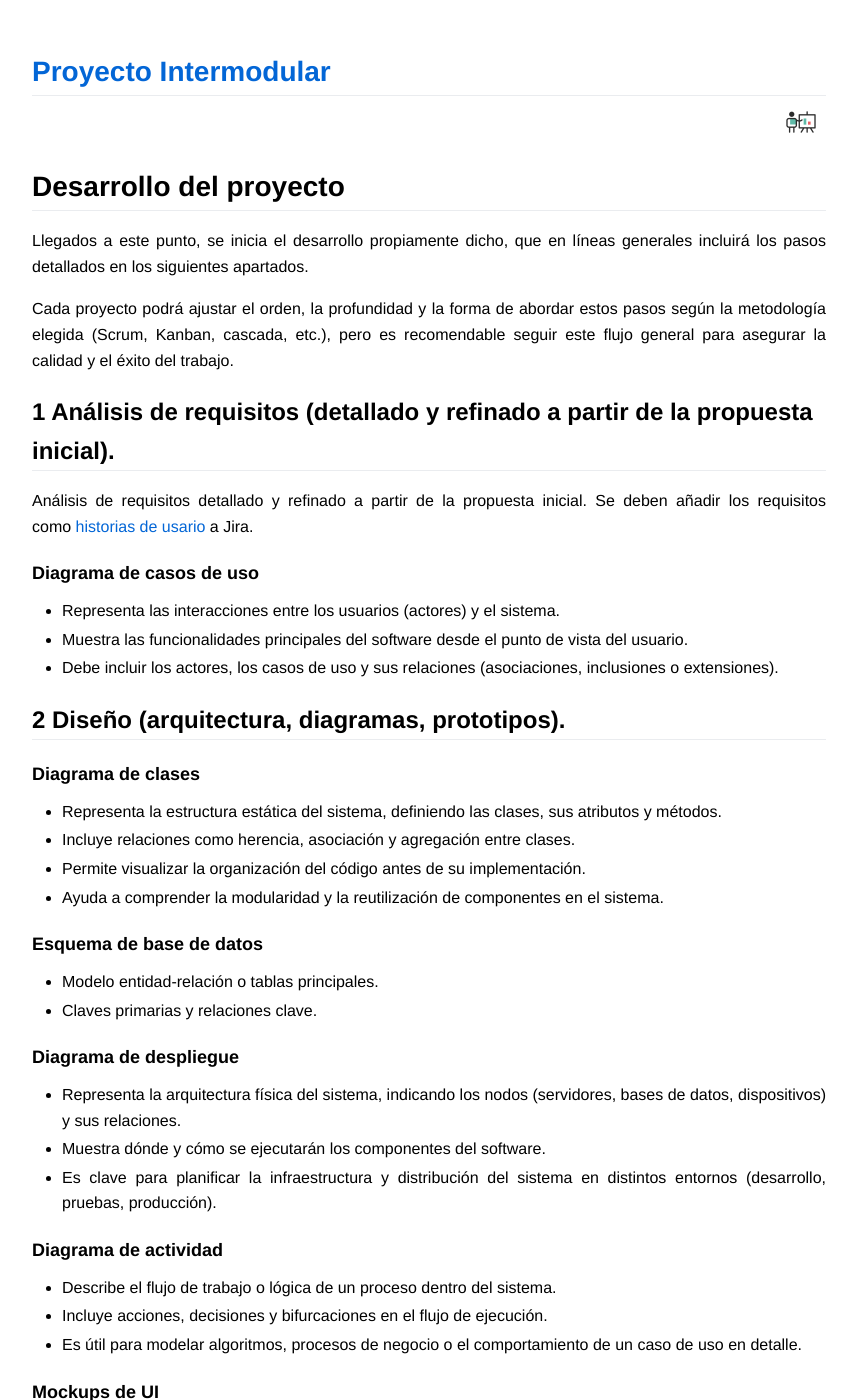
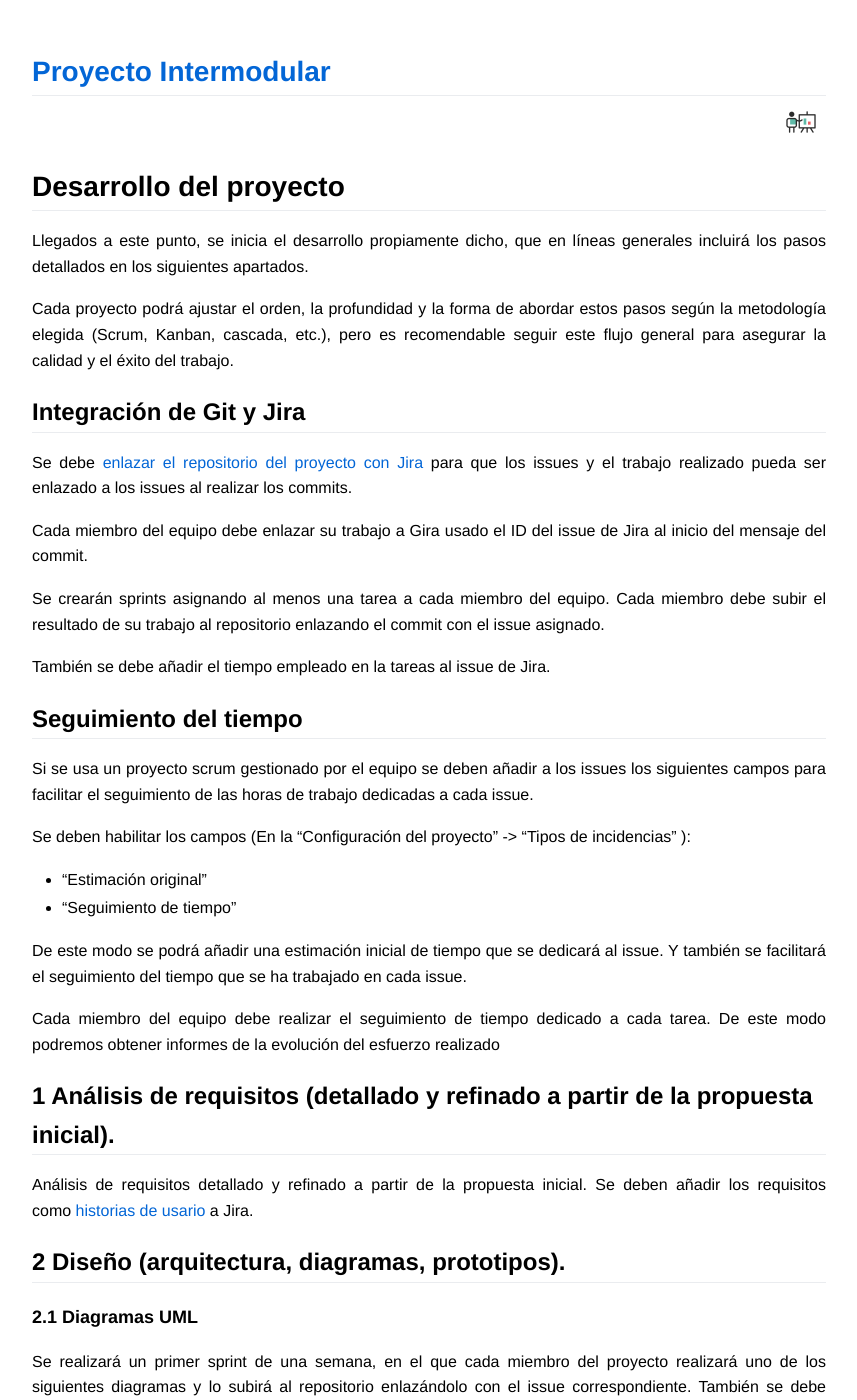
Before and after one commit to fperezIES/proyecto, a Jekyll site: the page built from UD5/desarrollo.proyecto.md, in a window 1280 px wide and 1400 px high. Shown: the whole window, without its empty margins (211-1068 px from the left). Built offline with Jekyll 4.4.1, drawn with Linux system fonts in a browser that asks for light colours; our own code applies the rules of GitHub Pages for plain Markdown files; some of the changed text lies outside the part shown.

Commit message:
Actualizado desarrollo de proyecto.

```diff
--- a/UD5/desarrollo.proyecto.md
+++ b/UD5/desarrollo.proyecto.md
@@ -4,46 +4,70 @@
 
 Cada proyecto podrá ajustar el orden, la profundidad y la forma de abordar estos pasos según la metodología elegida (Scrum, Kanban, cascada, etc.), pero es recomendable seguir este flujo general para asegurar la calidad y el éxito del trabajo.
 
+## Integración de Git y Jira
+
+Se debe [enlazar el repositorio del proyecto con Jira](../UD2/gitjira.md) para que los issues y el trabajo realizado pueda ser enlazado a los issues al realizar los commits.
+
+Cada miembro del equipo debe enlazar su trabajo a Gira usado el ID del issue de Jira al inicio del mensaje del commit.
+
+Se crearán sprints asignando al menos una tarea a cada miembro del equipo. Cada miembro debe subir el resultado de su trabajo al repositorio enlazando el commit con el issue asignado.
+
+También se debe añadir el tiempo empleado en la tareas al issue de Jira.
+
+## Seguimiento del tiempo
+
+Si se usa un proyecto scrum gestionado por el equipo se deben añadir a los issues los siguientes campos para facilitar el seguimiento de las horas de trabajo dedicadas a cada issue.
+
+Se deben habilitar los campos (En la "Configuración del proyecto" -> "Tipos de incidencias" ):
+
+- "Estimación original"
+- "Seguimiento de tiempo"
+
+De este modo se podrá añadir una estimación inicial de tiempo que se dedicará al issue. Y también se facilitará  el seguimiento del tiempo que se ha trabajado en cada issue.
+
+Cada miembro del equipo debe realizar el seguimiento de tiempo dedicado a cada tarea. De este modo podremos obtener informes de la evolución del esfuerzo realizado
 
 ## 1 **Análisis de requisitos** (detallado y refinado a partir de la propuesta inicial).
 
 Análisis de requisitos detallado y refinado a partir de la propuesta inicial.  Se deben añadir los requisitos como [historias de usario](../UD1/historias_de_usuario.md) a Jira.
 
 
-### Diagrama de casos de uso
+## 2 **Diseño** (arquitectura, diagramas, prototipos).
+
+### 2.1 Diagramas UML
+
+Se realizará un primer sprint de una semana, en el que cada miembro del proyecto realizará uno de los siguientes diagramas y lo subirá al repositorio enlazándolo con el issue correspondiente.
+También se debe añadir el tiempo dedicado al issue y gestionar el estado de finalización del issue.
+
+* [Especificación UML](https://www.omg.org/spec/UML/)
+* [Herramienta recomendada: Visual Paradigm Online](https://online.visual-paradigm.com/es/)
+
+#### Diagrama de casos de uso
 
 - Representa las interacciones entre los usuarios (actores) y el sistema.
 - Muestra las funcionalidades principales del software desde el punto de vista del usuario.
 - Debe incluir los actores, los casos de uso y sus relaciones (asociaciones, inclusiones o extensiones).
 
-## 2 **Diseño** (arquitectura, diagramas, prototipos).
+#### Diagrama de despliegue
 
-### Diagrama de clases
+- Representa la arquitectura física del sistema, indicando los nodos (servidores, bases de datos, dispositivos) y sus relaciones.
+- Muestra dónde y cómo se ejecutarán los componentes del software.
+- Es clave para planificar la infraestructura y distribución del sistema en distintos entornos (desarrollo, pruebas, producción).
+
+#### Diagrama(s) de actividad
+
+- Describe el flujo de trabajo o lógica de un proceso dentro del sistema.
+- Incluye acciones, decisiones y bifurcaciones en el flujo de ejecución.
+- Es útil para modelar algoritmos, procesos de negocio o el comportamiento de un caso de uso en detalle.
+
+#### Diagrama de clases
 
 - Representa la estructura estática del sistema, definiendo las clases, sus atributos y métodos.
 - Incluye relaciones como herencia, asociación y agregación entre clases.
 - Permite visualizar la organización del código antes de su implementación.
 - Ayuda a comprender la modularidad y la reutilización de componentes en el sistema.
 
-### **Esquema de base de datos**
-
-- Modelo entidad-relación o tablas principales.
-- Claves primarias y relaciones clave.
-
-### Diagrama de despliegue
-
-- Representa la arquitectura física del sistema, indicando los nodos (servidores, bases de datos, dispositivos) y sus relaciones.
-- Muestra dónde y cómo se ejecutarán los componentes del software.
-- Es clave para planificar la infraestructura y distribución del sistema en distintos entornos (desarrollo, pruebas, producción).
-
-
-### Diagrama de actividad
-
-- Describe el flujo de trabajo o lógica de un proceso dentro del sistema.
-- Incluye acciones, decisiones y bifurcaciones en el flujo de ejecución.
-- Es útil para modelar algoritmos, procesos de negocio o el comportamiento de un caso de uso en detalle.
-
-### Mockups de UI
+### 2.2 Mockups de UI
 
 - Representan una vista previa visual de la interfaz de usuario antes del desarrollo.
 - Permiten definir la distribución de los elementos, la navegación y la experiencia de usuario.
@@ -51,9 +75,10 @@
 - Facilitan la validación temprana del diseño con usuarios y partes interesadas.
 
 
-* [Especificación UML](https://www.omg.org/spec/UML/)
-* [Visual Paradigm Online](https://online.visual-paradigm.com/es/)
+### 2.3 **Esquema de base de datos**
 
+- Modelo entidad-relación o tablas principales.
+- Claves primarias y relaciones clave.
 
 ## 3 **Implementación** (programación, integración continua, control de versiones).
 
```
